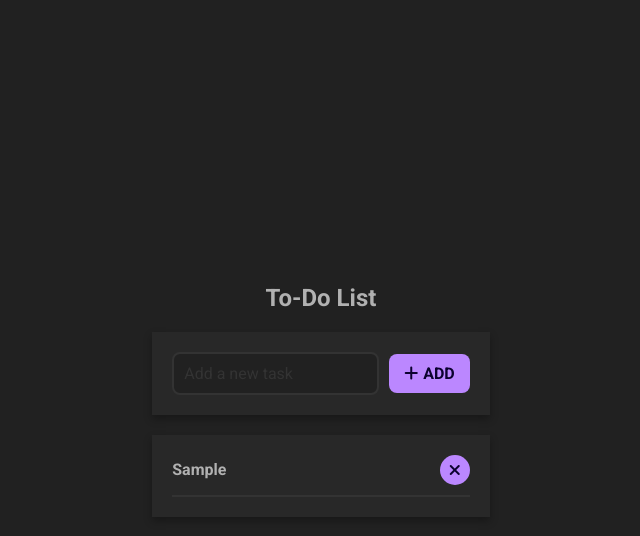
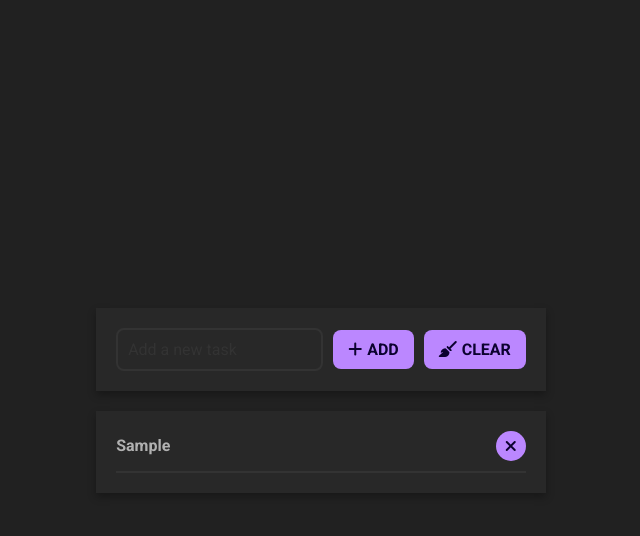
Before and after one commit to andyc90/react-to-do-list, a React (Vite) app: page / in a window 1280 px wide. Both pictures are taken after typing "Sample" into the empty fields and a click on the button "ADD". Shown: the top 536 px of the page, without its empty margins (319-959 px from the left). Built offline with nearby package versions, Linux system fonts and the light colour scheme.

Commit message:
reorganized css & added clear button

```diff
--- a/src/App.css
+++ b/src/App.css
@@ -1,15 +1,13 @@
 :root {
-  --primary-color: #b1b1b1;
-  --background-color: #282828;
+  --bg-color: #282828;
   --text-color: #b1b1b1;
-  --input-background: #212121;
   --input-border: #333333;
   --input-placeholder: #333333;
   --input-focus-border: #bb87ff;
   --button-bg: #bb87ff;
   --button-text: #0c0230;
-  --output-bg: #282828;
-  --task-border: #333333;
+  --button-bg-hover: #1a171c;
+  --task-divider: #333333;
   --task-completed: #333333;
 }
 
@@ -17,16 +15,11 @@
   text-align: center;
   max-width: 600px;
   margin: 40px auto;
-  color: var(--primary-color);
-}
-
-.header {
-  font-size: 24px;
-  margin-bottom: 20px;
+  color: var(--text-color);
 }
 
 .input-container {
-  background-color: var(--background-color);
+  background-color: var(--bg-color);
   box-shadow: 0 4px 8px rgba(0, 0, 0, 0.3);
   padding: 20px;
   margin-bottom: 20px;
@@ -35,24 +28,14 @@
   align-items: center;
 }
 
-input[type="text"] {
-  flex-grow: 1;
-  padding: 10px;
-  font-size: 16px;
-  background-color: var(--input-background);
-  border: 2px solid var(--input-border);
-  border-radius: 8px;
-  margin-right: 10px;
-  color: var(--text-color);
-  outline: none;
-}
-
-input[type="text"]::placeholder {
-  color: var(--input-placeholder);
-}
-
-input[type="text"]:focus {
-  border-color: var(--input-focus-border);
+.output-container {
+  background-color: var(--bg-color);
+  box-shadow: 0 4px 8px rgba(0, 0, 0, 0.3);
+  padding: 20px;
+  display: flex;
+  flex-direction: column;
+  align-items: center;
+  max-width: 800px;
 }
 
 button {
@@ -70,18 +53,66 @@ button {
   flex-shrink: 0;
 }
 
-.add-button i {
+.add-button i,
+.clear-button i {
   margin-right: 5px;
 }
 
-.output-container {
-  background-color: var(--output-bg);
-  box-shadow: 0 4px 8px rgba(0, 0, 0, 0.3);
-  padding: 20px;
+.delete-button {
+  width: 30px;
+  height: 30px;
   display: flex;
-  flex-direction: column;
+  justify-content: center;
   align-items: center;
-  max-width: 800px;
+  background-color: var(--button-bg);
+  color: var(--button-text);
+  border: none;
+  cursor: pointer;
+  font-size: 16px;
+  border-radius: 50%;
+  margin-left: auto;
+  text-decoration: none;
+}
+
+.clear-button {
+  padding: 10px 15px;
+  background-color: var(--button-bg);
+  color: var(--button-text);
+  border: none;
+  cursor: pointer;
+  font-size: 16px;
+  border-radius: 8px;
+  margin-left: 10px;
+  flex-shrink: 0;
+  display: flex;
+  align-items: center;
+}
+
+.add-button:hover,
+.delete-button:hover,
+.clear-button:hover {
+  background-color: var(--button-bg-hover);
+  color: var(--text-color);
+}
+
+input[type="text"] {
+  flex-grow: 1;
+  padding: 10px;
+  font-size: 16px;
+  background-color: var(--input-bg);
+  border: 2px solid var(--input-border);
+  border-radius: 8px;
+  margin-right: 10px;
+  color: var(--text-color);
+  outline: none;
+}
+
+input[type="text"]::placeholder {
+  color: var(--input-placeholder);
+}
+
+input[type="text"]:focus {
+  border-color: var(--input-focus-border);
 }
 
 .to-do-task {
@@ -89,7 +120,7 @@ button {
   display: flex;
   justify-content: space-between;
   align-items: center;
-  border-bottom: 2px solid var(--task-border);
+  border-bottom: 2px solid var(--task-divider);
   width: 100%;
   margin-bottom: 20px;
   font-weight: bold;
@@ -112,19 +143,3 @@ button {
   text-decoration: line-through;
   color: var(--task-completed);
 }
-
-.delete-button {
-  width: 30px;
-  height: 30px;
-  display: flex;
-  justify-content: center;
-  align-items: center;
-  background-color: var(--button-bg);
-  color: var(--button-text);
-  border: none;
-  cursor: pointer;
-  font-size: 16px;
-  border-radius: 50%;
-  margin-left: auto;
-  text-decoration: none;
-}
--- a/src/App.jsx
+++ b/src/App.jsx
@@ -57,6 +57,11 @@ const App = () => {
     setHasTasks(filteredTodos.length > 0);
   };
 
+  const handleClearAll = () => {
+    setTodos([]);
+    setHasTasks(false);
+  };
+
   const handleInputKeyPress = (e) => {
     if (e.key === "Enter") {
       handleAddTodo();
@@ -65,7 +70,6 @@ const App = () => {
 
   return (
     <div className="container">
-      <h1 className="header">To-Do List</h1>
       <div className="input-container">
         <input
           value={inputValue}
@@ -77,6 +81,11 @@ const App = () => {
         <button className="add-button" onClick={handleAddTodo}>
           <i className="fas fa-plus"></i>ADD
         </button>
+        {hasTasks && (
+          <button className="clear-button" onClick={handleClearAll}>
+            <i className="fa-solid fa-broom"></i>CLEAR
+          </button>
+        )}
       </div>
 
       {hasTasks && (
```
